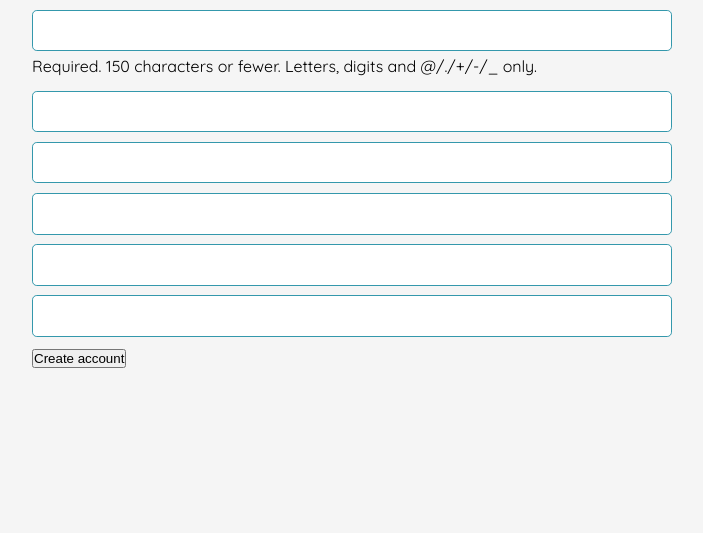
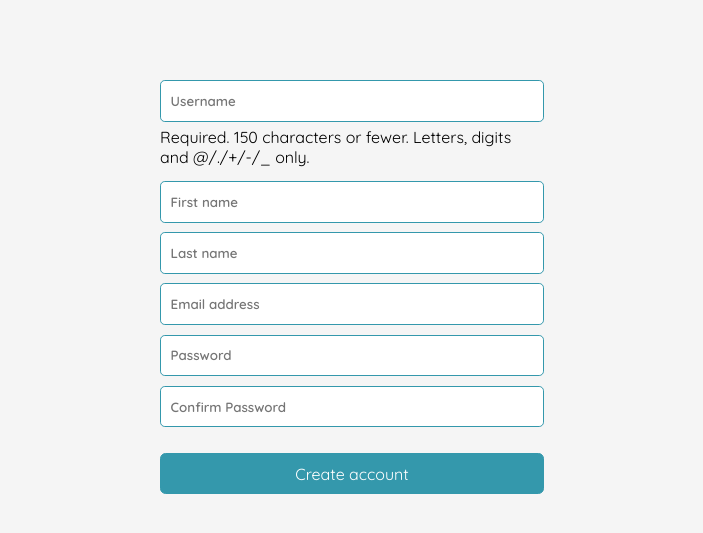
Before and after one commit to Dullah2k/weekend-school, a Django app: page /user-account/create-account/ in a window 1280 px wide. Shown: the part 71-604 px from the top of the page, without its empty margins (288-991 px from the left). Run offline with Django 4.2, Linux system fonts and the light colour scheme.

Commit message:
added custom styles and fields for both the login and register forms

```diff
--- a/weekend_school/enrollment_request/forms.py
+++ b/weekend_school/enrollment_request/forms.py
@@ -9,12 +9,6 @@ class CourseForm(forms.ModelForm):
       "deadline" : forms.DateTimeInput(
         attrs={
         'type' : 'datetime-local',
-        'class' : 'form-control',
-      }),
-      "name" : forms.TextInput(
-        attrs={
-        'type' : 'text',
-        'class' : 'form-control',
       }),
     }
 
--- /dev/null
+++ b/weekend_school/enrollment_request/static/assets/js/errorList.js
@@ -0,0 +1,11 @@
+document.addEventListener("DOMContentLoaded", () => {
+  const errorlists = document.querySelectorAll("ul.errorlist");
+  errorlists.forEach((errorlist) => {
+    const liElements = errorlist.querySelectorAll("li");
+    liElements.forEach((li) => {
+      const iconElement = document.createElement("i");
+      iconElement.classList.add("bi", "bi-exclamation-triangle-fill");
+      li.insertBefore(iconElement, li.firstChild);
+    });
+  });
+});
--- a/weekend_school/enrollment_request/static/assets/styles/components.css
+++ b/weekend_school/enrollment_request/static/assets/styles/components.css
@@ -190,6 +190,10 @@ form label {
   display: none;
 }
 
+.labeled-form label {
+  display: block;
+}
+
 form input {
   display: block;
   width: 100%;
@@ -207,8 +211,6 @@ form input:focus {
   border: none;
 }
 
-form input:caret
-
 form .errorlist li {
   background-color: rgb(206, 56, 56);
   border-radius: .3rem;
@@ -222,3 +224,20 @@ form .errorlist li {
 form .errorlist li i {
   font-size: 1.5rem;
 }
+
+.form-width {
+  width: 90%;
+  margin: 5rem auto;
+}
+
+@media screen and (min-width: 30em) {
+  .form-width {
+    width: 70%;
+  }
+}
+
+@media screen and (min-width: 50em) {
+  .form-width {
+    width: 60%;
+  }
+}
--- a/weekend_school/enrollment_request/templates/enrollment_request/base.html
+++ b/weekend_school/enrollment_request/templates/enrollment_request/base.html
@@ -48,5 +48,6 @@
 <body>
   {% block content %}
   {% endblock %}
+  <script src="{% static 'assets/js/errorList.js' %}"></script>
 </body>
 </html>
--- a/weekend_school/user_account/forms.py
+++ b/weekend_school/user_account/forms.py
@@ -2,12 +2,35 @@ from django import forms
 from django.contrib.auth.models import User
 
 class UserRegistrationForm(forms.ModelForm):
-  password = forms.CharField(label='Password', widget=forms.PasswordInput)
-  password2 = forms.CharField(label='Password', widget=forms.PasswordInput)
+  password = forms.CharField(
+    label='Password',
+    widget=forms.PasswordInput(attrs={'placeholder': 'Password'})
+  )
+  password2 = forms.CharField(
+    label='Confirm Password',
+    widget=forms.PasswordInput(attrs={'placeholder': 'Confirm Password'})
+  )
 
   class Meta:
     model = User
     fields = ["username","first_name", "last_name", "email"]
+    widgets = {
+      "username" : forms.TextInput(
+        attrs={'placeholder' : 'Username'}
+      ),
+
+      "first_name" : forms.TextInput(
+        attrs={'placeholder' : 'First name'}
+      ),
+
+      "last_name" : forms.TextInput(
+        attrs={'placeholder' : 'Last name'}
+      ),
+
+      "email" : forms.EmailInput(
+        attrs={'placeholder' : 'Email address'}
+      ),
+    }
 
   def clean_password2(self):
     cd = self.cleaned_data
--- a/weekend_school/user_account/templates/registration/login.html
+++ b/weekend_school/user_account/templates/registration/login.html
@@ -3,7 +3,7 @@
 
 {% block content %}
   <section class="dynamic-width">
-    <form action="" method="post" class="login-form">
+    <form action="" method="post" class="form-width labaled-form">
       {% csrf_token %}
       {{ form.as_p }}
       <button type="submit" class="btn btn-brand mtb-1 w-100">Login</button>
--- a/weekend_school/user_account/templates/user_account/register.html
+++ b/weekend_school/user_account/templates/user_account/register.html
@@ -3,10 +3,10 @@
 
 {% block content %}
 <section class="dynamic-width">
-  <form action="" method="post" class="login-form">
+  <form action="" method="post" class="form-width">
     {% csrf_token %}
     {{ reg_form.as_p }}
-    <button type="submit">Create account</button>
+    <button type="submit" class="btn btn-brand w-100 mtb-1">Create account</button>
   </form>
 
 </section>
```
